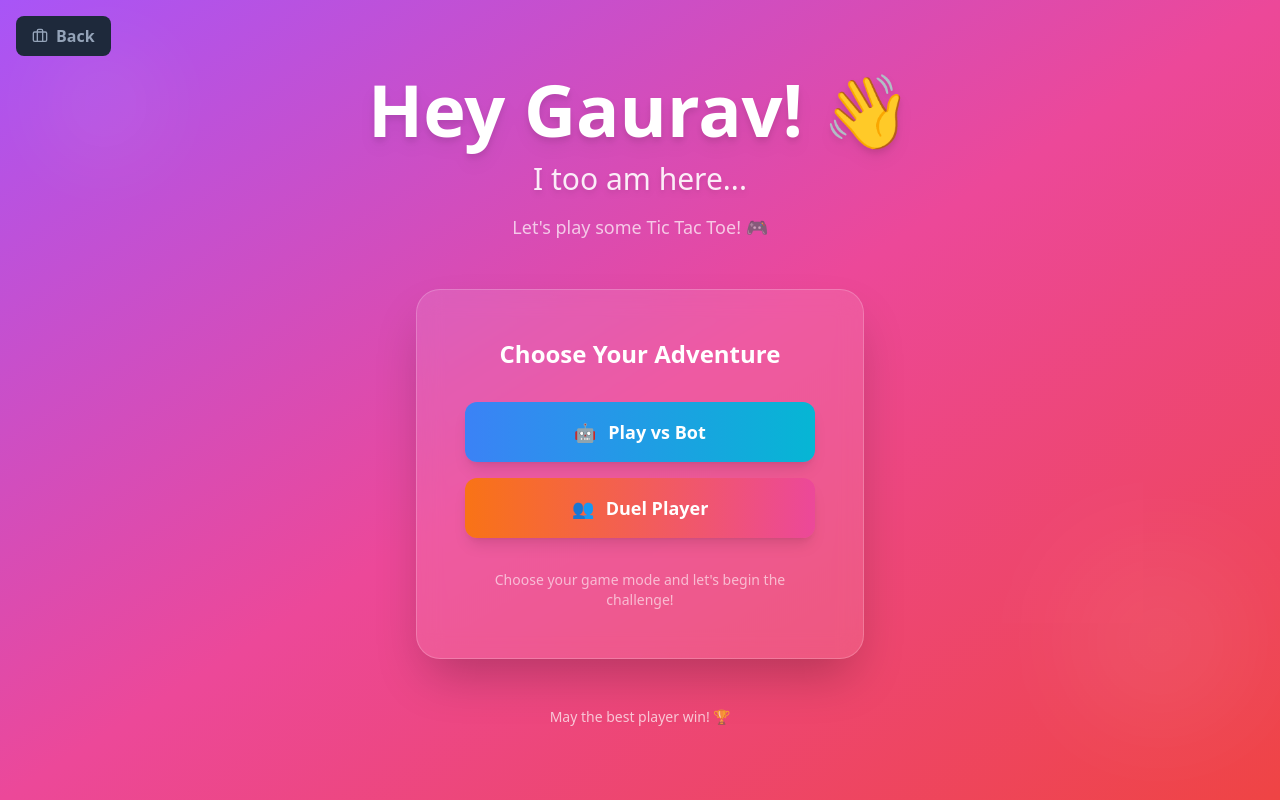
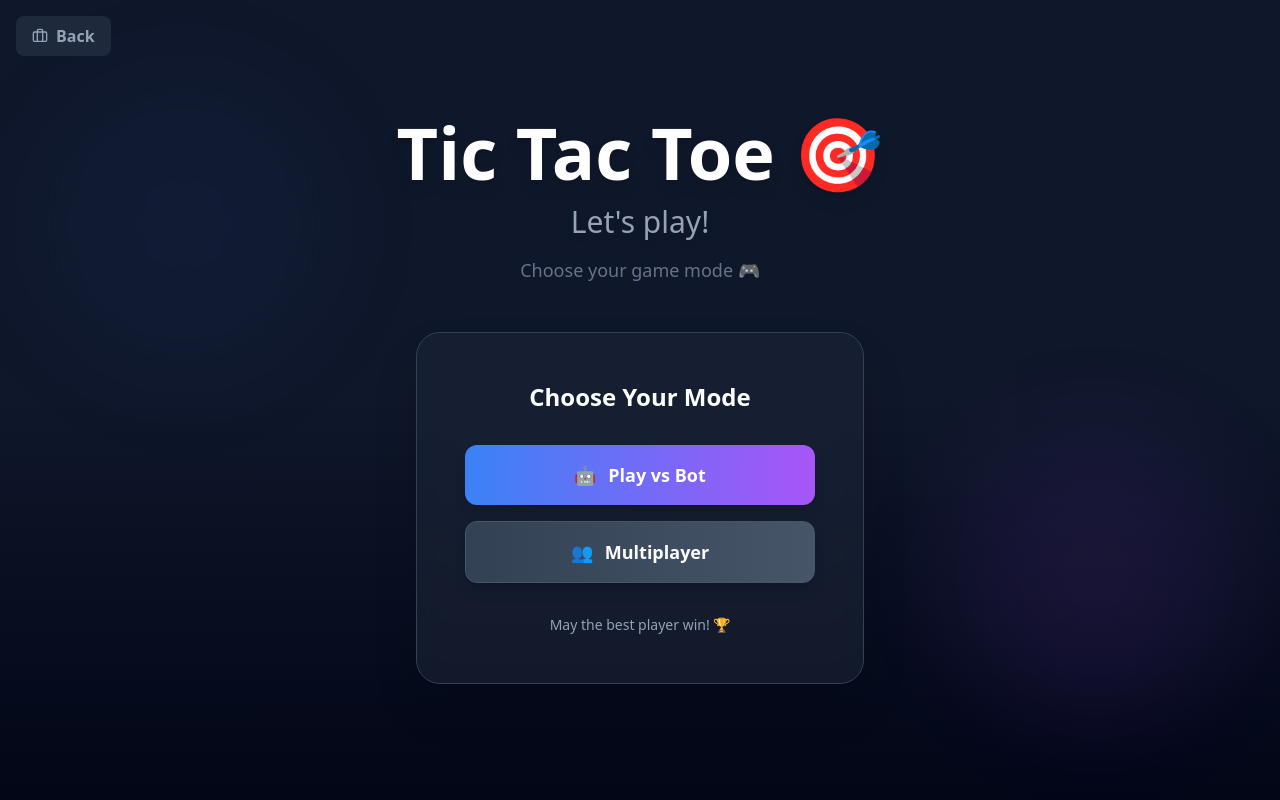
Before and after one commit to parthupadhyay038/portfolio-website, a React (Vite) app: page / in a window 1280 px wide. Both pictures are taken after a click on the button "Play Games". Built offline with nearby package versions, Linux system fonts and the light colour scheme.

Commit message:
Update Tic Tac Toe game theme to match portfolio dark aesthetic

```diff
--- a/src/components/TicTacToe.tsx
+++ b/src/components/TicTacToe.tsx
@@ -168,10 +168,10 @@ const TicTacToe: React.FC<TicTacToeProps> = ({ mode, onBack }) => {
   const isBoardFull = board.every((cell) => cell !== null);
 
   return (
-    <div className="min-h-screen bg-gradient-to-br from-slate-900 via-slate-800 to-slate-900 flex flex-col items-center justify-center p-4">
+    <div className="min-h-screen bg-gradient-to-b from-slate-900 via-slate-900 to-slate-950 flex flex-col items-center justify-center p-4 relative overflow-hidden">
       {/* Animated background */}
-      <div className="absolute top-0 left-0 w-96 h-96 bg-blue-500/20 rounded-full blur-3xl animate-pulse"></div>
-      <div className="absolute bottom-0 right-0 w-96 h-96 bg-purple-500/20 rounded-full blur-3xl animate-pulse delay-1000"></div>
+      <div className="absolute top-20 left-10 w-72 h-72 bg-blue-500/10 rounded-full blur-3xl animate-pulse"></div>
+      <div className="absolute bottom-20 right-10 w-72 h-72 bg-purple-500/10 rounded-full blur-3xl animate-pulse delay-1000"></div>
 
       <div className="relative z-10 w-full max-w-2xl">
         {/* Header */}
@@ -179,31 +179,31 @@ const TicTacToe: React.FC<TicTacToeProps> = ({ mode, onBack }) => {
           <h1 className="text-4xl md:text-5xl font-black text-white mb-2 drop-shadow-lg">
             Tic Tac Toe
           </h1>
-          <p className="text-lg text-white/70">
-            {mode === 'single' ? '🤖 Playing vs Bot' : '👥 Duel Mode'}
+          <p className="text-lg text-slate-400">
+            {mode === 'single' ? '🤖 Playing vs Bot' : '👥 Multiplayer Mode'}
           </p>
         </div>
 
         {/* Game Status */}
-        <div className="bg-white/10 backdrop-blur-md rounded-2xl p-6 border border-white/20 mb-8 text-center">
+        <div className="bg-slate-800/50 backdrop-blur-md rounded-2xl p-6 border border-slate-700 mb-8 text-center">
           {!gameOver ? (
             <div>
-              <p className="text-white/70 text-sm mb-2">Current Player</p>
+              <p className="text-slate-400 text-sm mb-2">Current Player</p>
               <p className="text-4xl font-bold text-transparent bg-clip-text bg-gradient-to-r from-blue-400 to-purple-400">
                 {currentPlayer === 'X' ? '❌' : '⭕'}
               </p>
             </div>
           ) : winner ? (
             <div>
-              <p className="text-white/70 text-sm mb-2">🎉 Game Over!</p>
-              <p className="text-3xl font-bold text-transparent bg-clip-text bg-gradient-to-r from-green-400 to-emerald-400">
+              <p className="text-slate-400 text-sm mb-2">🎉 Game Over!</p>
+              <p className="text-3xl font-bold text-transparent bg-clip-text bg-gradient-to-r from-blue-400 to-purple-400">
                 {winner === 'X' ? (mode === 'single' ? 'You Won! 🏆' : 'X Won! 🏆') : mode === 'single' ? 'Bot Won!' : 'O Won! 🏆'}
               </p>
             </div>
           ) : isBoardFull ? (
             <div>
-              <p className="text-white/70 text-sm mb-2">Game Over</p>
-              <p className="text-3xl font-bold text-transparent bg-clip-text bg-gradient-to-r from-yellow-400 to-orange-400">
+              <p className="text-slate-400 text-sm mb-2">Game Over</p>
+              <p className="text-3xl font-bold text-transparent bg-clip-text bg-gradient-to-r from-blue-400 to-purple-400">
                 It's a Draw! 🤝
               </p>
             </div>
@@ -211,19 +211,19 @@ const TicTacToe: React.FC<TicTacToeProps> = ({ mode, onBack }) => {
         </div>
 
         {/* Game Board */}
-        <div className="bg-white/10 backdrop-blur-md rounded-3xl p-6 md:p-8 border border-white/20 shadow-2xl mb-8">
+        <div className="bg-slate-800/50 backdrop-blur-md rounded-3xl p-6 md:p-8 border border-slate-700 shadow-2xl mb-8">
           <div className="grid grid-cols-3 gap-3 md:gap-4">
             {board.map((cell, index) => (
               <button
                 key={index}
                 onClick={() => (mode === 'single' ? handleClick(index) : handleMultiClick(index))}
-                className="aspect-square bg-gradient-to-br from-slate-700 to-slate-800 rounded-2xl border-2 border-white/20 hover:border-white/50 hover:bg-gradient-to-br hover:from-slate-600 hover:to-slate-700 transition-all duration-300 transform hover:scale-105 text-5xl font-bold text-white shadow-lg hover:shadow-xl cursor-pointer group relative overflow-hidden"
+                className="aspect-square bg-gradient-to-br from-slate-700 to-slate-800 rounded-2xl border-2 border-slate-600 hover:border-blue-400 hover:bg-gradient-to-br hover:from-slate-600 hover:to-slate-700 transition-all duration-300 transform hover:scale-105 text-5xl font-bold text-white shadow-lg hover:shadow-xl cursor-pointer group relative overflow-hidden"
               >
                 <span className="relative z-10">
                   {cell === 'X' ? '❌' : cell === 'O' ? '⭕' : ''}
                 </span>
                 {!cell && (
-                  <div className="absolute inset-0 bg-white/5 opacity-0 group-hover:opacity-100 transition-opacity duration-300"></div>
+                  <div className="absolute inset-0 bg-blue-500/10 opacity-0 group-hover:opacity-100 transition-opacity duration-300"></div>
                 )}
               </button>
             ))}
@@ -235,22 +235,17 @@ const TicTacToe: React.FC<TicTacToeProps> = ({ mode, onBack }) => {
           {gameOver && (
             <button
               onClick={resetGame}
-              className="px-8 py-3 bg-gradient-to-r from-green-500 to-emerald-500 text-white font-bold rounded-xl hover:shadow-lg transform hover:scale-105 transition-all duration-300"
+              className="px-8 py-3 bg-gradient-to-r from-blue-500 to-purple-500 text-white font-bold rounded-xl hover:shadow-lg transform hover:scale-105 transition-all duration-300"
             >
               Play Again 🎮
             </button>
           )}
           <button
             onClick={onBack}
-            className="px-8 py-3 bg-gradient-to-r from-gray-600 to-gray-700 text-white font-bold rounded-xl hover:shadow-lg transform hover:scale-105 transition-all duration-300"
+            className="px-8 py-3 bg-gradient-to-r from-slate-700 to-slate-600 text-white font-bold rounded-xl hover:shadow-lg transform hover:scale-105 transition-all duration-300 border border-slate-600 hover:border-blue-400"
           >
             Back Home 🏠
           </button>
-        </div>
-
-        {/* Game Info */}
-        <div className="mt-8 text-center text-white/50 text-sm">
-          <p>Made with ❤️ for Gaurav</p>
         </div>
       </div>
     </div>
--- a/src/components/Welcome.tsx
+++ b/src/components/Welcome.tsx
@@ -6,61 +6,56 @@ interface WelcomeProps {
 
 const Welcome: React.FC<WelcomeProps> = ({ onStartGame }) => {
   return (
-    <div className="min-h-screen bg-gradient-to-br from-purple-500 via-pink-500 to-red-500 flex flex-col items-center justify-center p-4">
+    <div className="min-h-screen bg-gradient-to-b from-slate-900 via-slate-900 to-slate-950 flex flex-col items-center justify-center p-4 relative overflow-hidden">
       {/* Animated background elements */}
-      <div className="absolute top-10 left-10 w-32 h-32 bg-white/10 rounded-full blur-2xl animate-pulse"></div>
-      <div className="absolute bottom-20 right-10 w-40 h-40 bg-white/10 rounded-full blur-3xl animate-pulse delay-1000"></div>
+      <div className="absolute top-20 left-10 w-72 h-72 bg-blue-500/10 rounded-full blur-3xl animate-pulse"></div>
+      <div className="absolute bottom-20 right-10 w-72 h-72 bg-purple-500/10 rounded-full blur-3xl animate-pulse delay-1000"></div>
 
       <div className="relative z-10 text-center">
         {/* Main greeting */}
         <div className="mb-12">
           <h1 className="text-6xl md:text-7xl font-black text-white mb-4 drop-shadow-lg">
-            Hey Gaurav! 👋
+            Tic Tac Toe 🎯
           </h1>
-          <p className="text-2xl md:text-3xl text-white/90 font-light drop-shadow-md">
-            I too am here...
+          <p className="text-2xl md:text-3xl text-slate-400 font-light drop-shadow-md">
+            Let's play!
           </p>
-          <p className="text-lg text-white/70 mt-4">Let's play some Tic Tac Toe! 🎮</p>
+          <p className="text-lg text-slate-500 mt-4">Choose your game mode 🎮</p>
         </div>
 
         {/* Game mode selection */}
-        <div className="bg-white/10 backdrop-blur-md rounded-3xl p-8 md:p-12 border border-white/20 shadow-2xl max-w-md mx-auto">
-          <h2 className="text-2xl font-bold text-white mb-8">Choose Your Adventure</h2>
+        <div className="bg-slate-800/50 backdrop-blur-md rounded-3xl p-8 md:p-12 border border-slate-700 shadow-2xl max-w-md mx-auto">
+          <h2 className="text-2xl font-bold text-white mb-8">Choose Your Mode</h2>
 
           <div className="space-y-4">
             {/* Single Player Button */}
             <button
               onClick={() => onStartGame('single')}
-              className="w-full group relative px-8 py-4 bg-gradient-to-r from-blue-500 to-cyan-500 rounded-xl font-bold text-white text-lg overflow-hidden shadow-lg hover:shadow-2xl transform hover:scale-105 transition-all duration-300"
+              className="w-full group relative px-8 py-4 bg-gradient-to-r from-blue-500 to-purple-500 rounded-xl font-bold text-white text-lg overflow-hidden shadow-lg hover:shadow-2xl transform hover:scale-105 transition-all duration-300"
             >
               <span className="relative z-10 flex items-center justify-center gap-3">
                 <span>🤖</span>
                 <span>Play vs Bot</span>
               </span>
-              <div className="absolute inset-0 bg-gradient-to-r from-blue-600 to-cyan-600 opacity-0 group-hover:opacity-100 transition-opacity duration-300"></div>
+              <div className="absolute inset-0 bg-gradient-to-r from-blue-600 to-purple-600 opacity-0 group-hover:opacity-100 transition-opacity duration-300"></div>
             </button>
 
             {/* Multiplayer Button */}
             <button
               onClick={() => onStartGame('multi')}
-              className="w-full group relative px-8 py-4 bg-gradient-to-r from-orange-500 to-pink-500 rounded-xl font-bold text-white text-lg overflow-hidden shadow-lg hover:shadow-2xl transform hover:scale-105 transition-all duration-300"
+              className="w-full group relative px-8 py-4 bg-gradient-to-r from-slate-700 to-slate-600 rounded-xl font-bold text-white text-lg overflow-hidden shadow-lg hover:shadow-2xl transform hover:scale-105 transition-all duration-300 border border-slate-600 hover:border-blue-400"
             >
               <span className="relative z-10 flex items-center justify-center gap-3">
                 <span>👥</span>
-                <span>Duel Player</span>
+                <span>Multiplayer</span>
               </span>
-              <div className="absolute inset-0 bg-gradient-to-r from-orange-600 to-pink-600 opacity-0 group-hover:opacity-100 transition-opacity duration-300"></div>
+              <div className="absolute inset-0 bg-gradient-to-r from-slate-600 to-slate-500 opacity-0 group-hover:opacity-100 transition-opacity duration-300"></div>
             </button>
           </div>
 
-          <p className="text-white/60 text-sm mt-8">
-            Choose your game mode and let's begin the challenge!
+          <p className="text-slate-400 text-sm mt-8">
+            May the best player win! 🏆
           </p>
-        </div>
-
-        {/* Footer */}
-        <div className="mt-12 text-white/70 text-sm">
-          <p>May the best player win! 🏆</p>
         </div>
       </div>
     </div>
```
